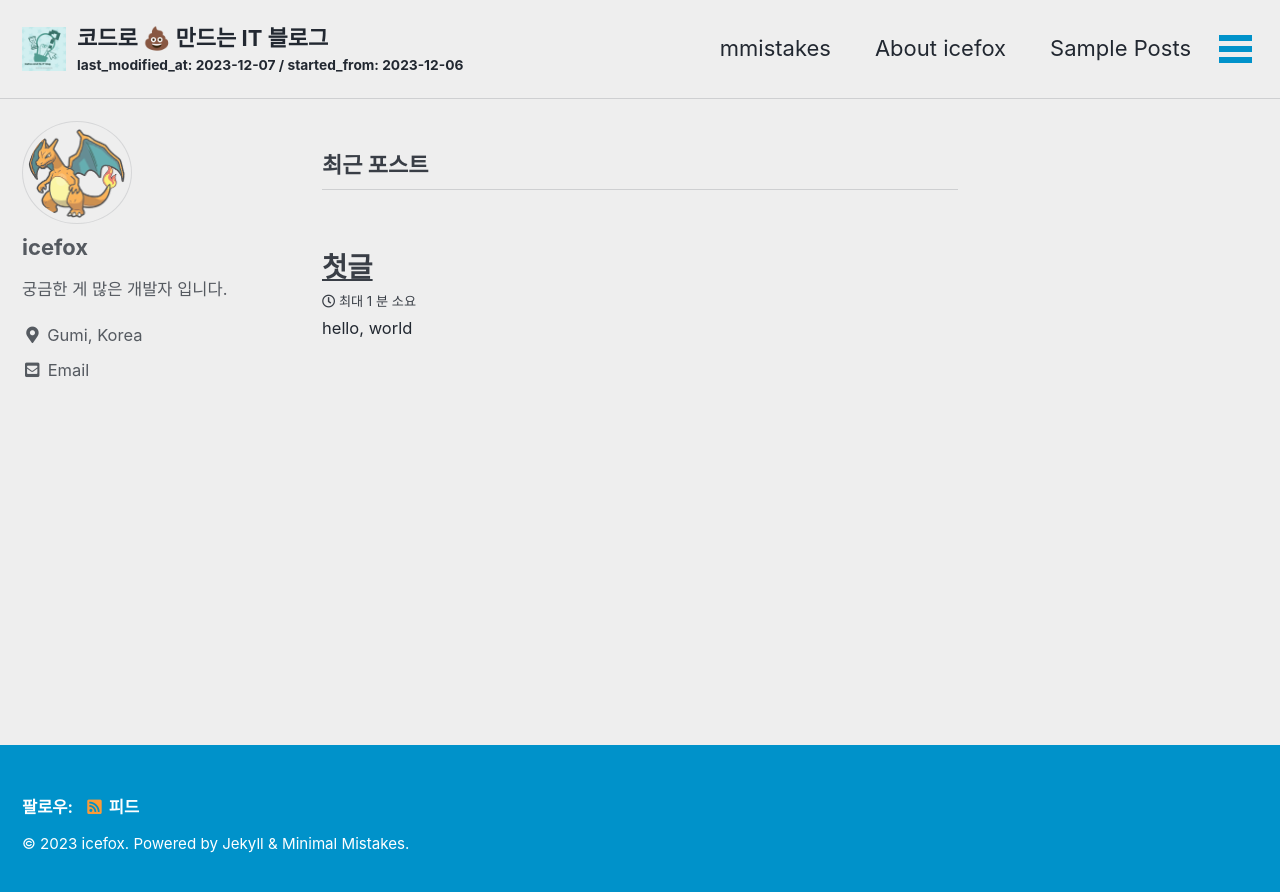
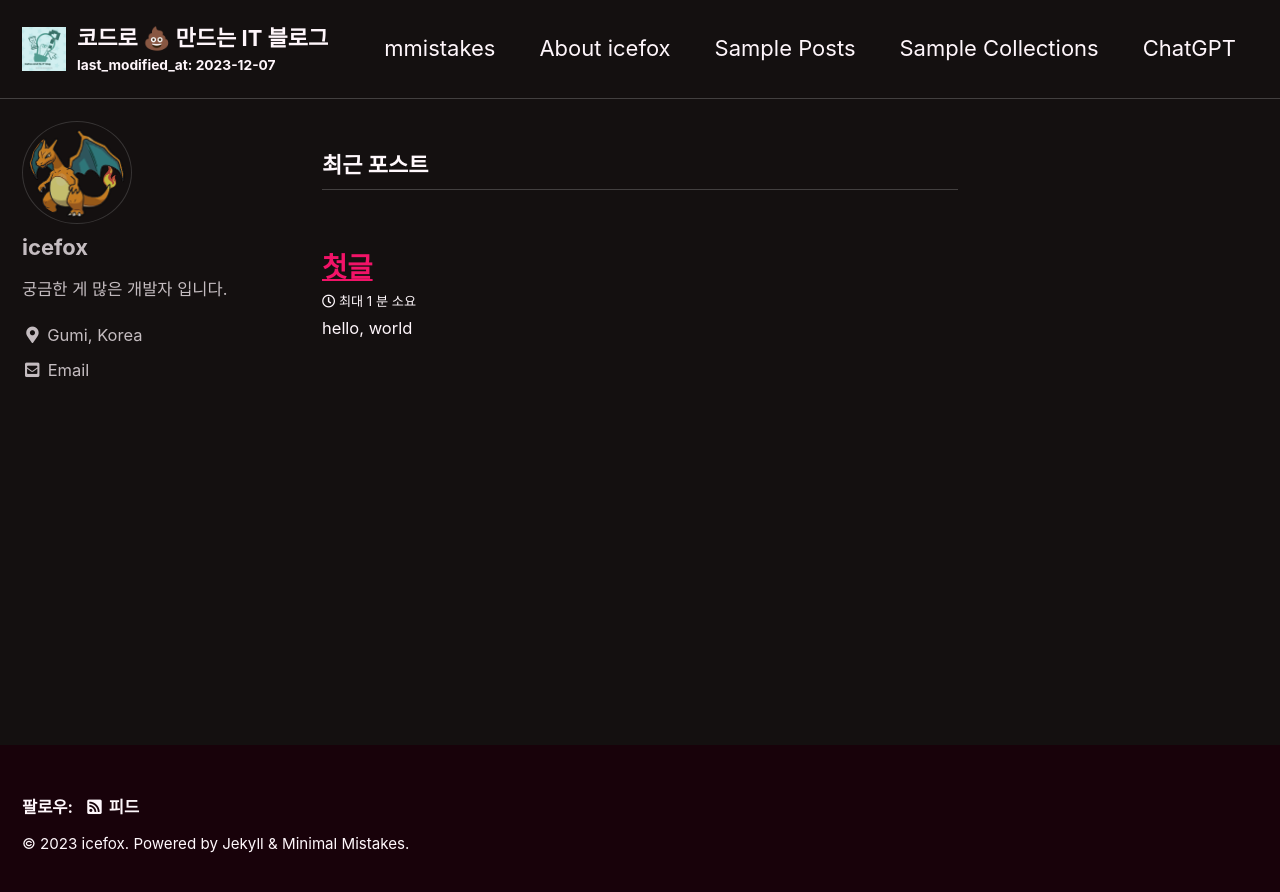
Before and after one commit to icefoxand/.github.io, a Jekyll site: the page built from index.html, in a window 1280 px wide. Shown: the top 892 px of the page. Built offline with Jekyll 4.4.1, drawn with Linux system fonts in a browser that asks for light colours; cached includes are drawn as plain includes; the list of posts is cut into pages by our own code.

Commit message:
'231208'

```diff
--- a/_config.yml
+++ b/_config.yml
@@ -12,15 +12,15 @@
 
 # theme                  : "minimal-mistakes-jekyll"
 # remote_theme           : "mmistakes/minimal-mistakes"
-minimal_mistakes_skin    : "air" # "air", "aqua", "contrast", "dark", "dirt", "neon", "mint", "plum", "sunrise"
+minimal_mistakes_skin    : "neon" # "air", "aqua", "contrast", "dark", "dirt", "neon", "mint", "plum", "sunrise"
 
 # Site Settings
 locale                   : "ko-KR"
 title                    : "코드로 💩 만드는 IT 블로그"
 title_separator          : "-"
-subtitle                 : "last_modified_at: 2023-12-07 / started_from: 2023-12-06"
+subtitle                 : "last_modified_at: 2023-12-07"
 name                     : "icefox"
-description              : "개발 새발"
+description              : "icefox의 IT 블로그 입니다"
 url                      : "https://icefoxand.github.io/codeddong/"
 baseurl                  : # the subpath of your site, e.g. "/blog"
 repository               : "icefoxand/codeddong"
```
